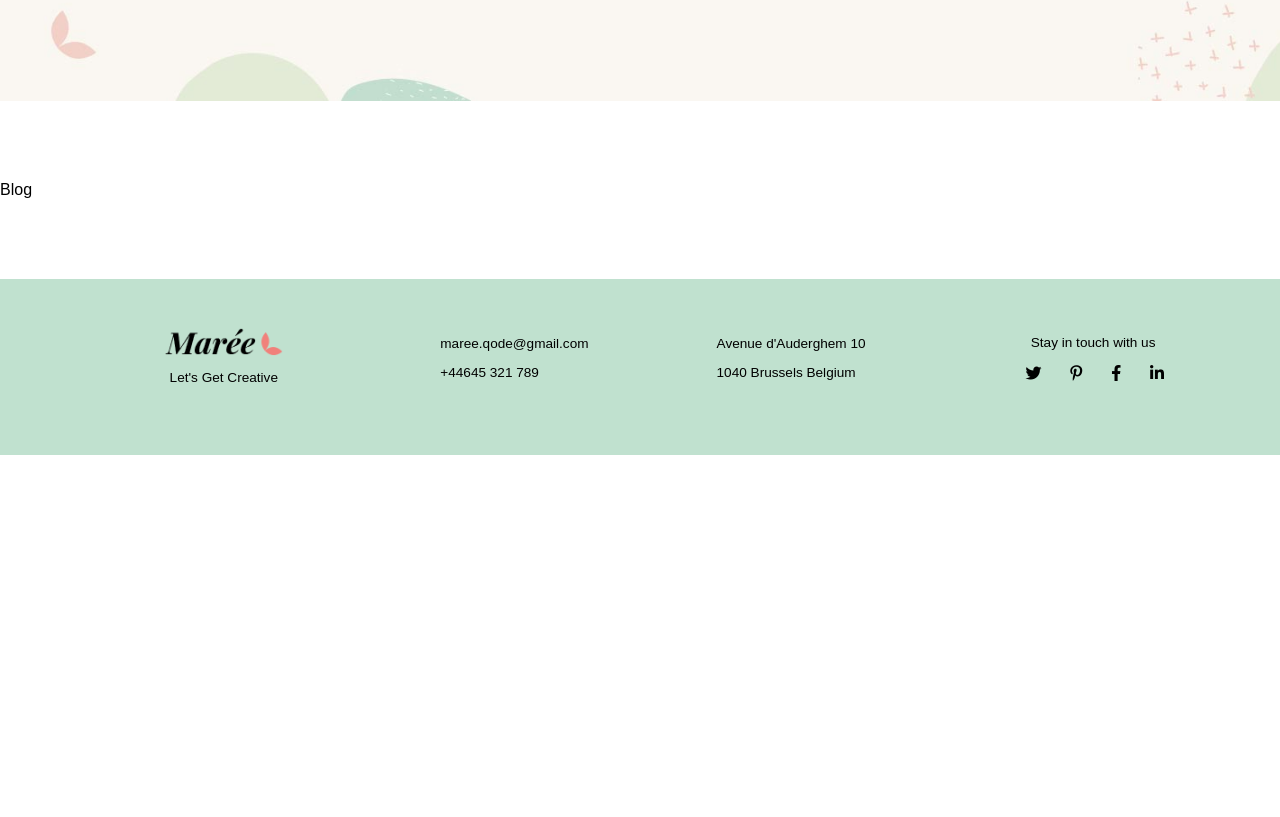
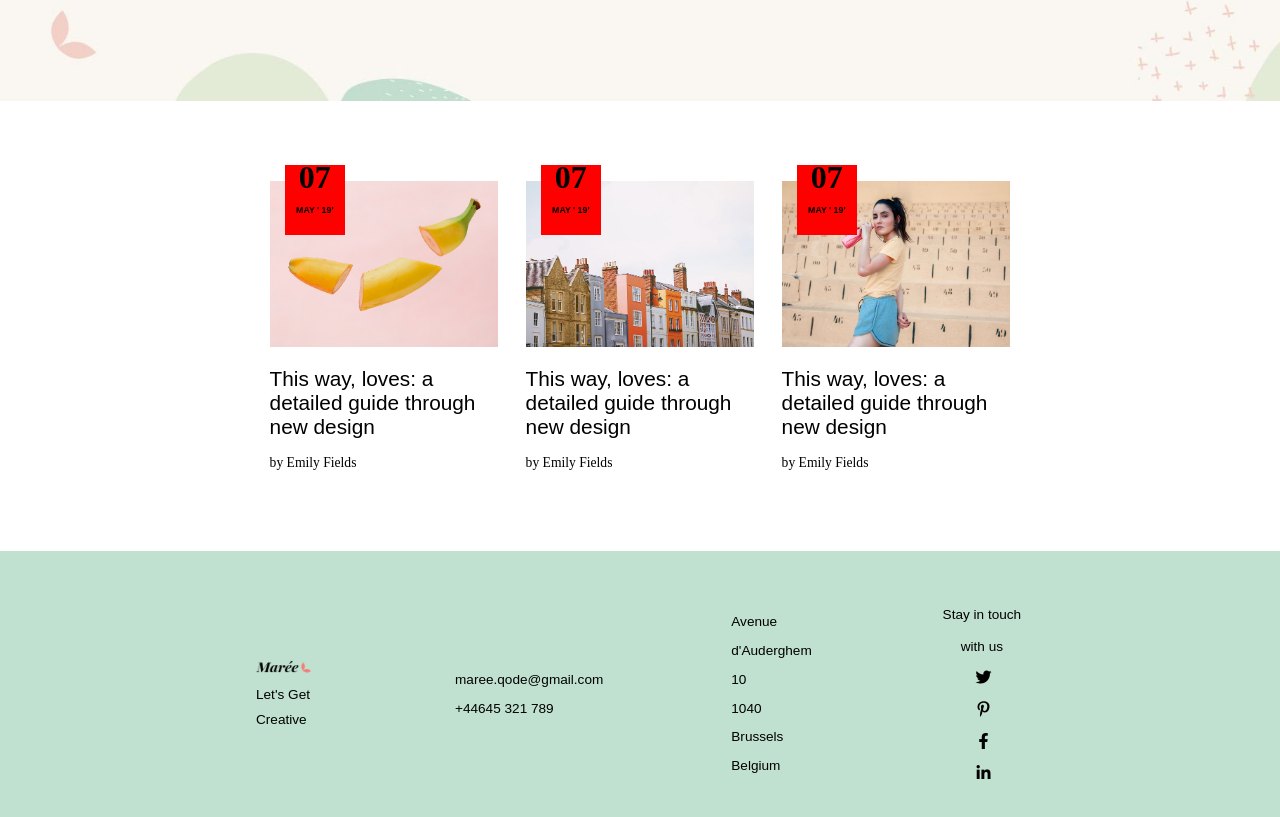
Before and after one commit to StefaniaSgreva/proj-html-vuejs, a Vue app: page / in a window 1280 px wide. Shown: the part 2013-2830 px from the top of the page. Before the commit the page ends 2468 px from the top, so only its background shows below. Built offline with nearby package versions, Linux system fonts and the light colour scheme; a web font is replaced by a local one.

Commit message:
Blog basic layout + footer fixes

```diff
--- a/src/components/AppBlog.vue
+++ b/src/components/AppBlog.vue
@@ -1,6 +1,43 @@
 <template>
-    <section>
-        Blog
+    <section id="blog">
+        <div class="container">
+            <div class="box">
+                <div class="row">
+
+                    <div class="card">
+                        <div class="date">
+                            <div class="day font-italic">07</div>
+                            <div class="year">May ' 19'</div>
+                        </div>
+                        <img src="../assets/images/h-2-blog-img-1.jpg" alt="">
+                        <h3>This way, loves: a detailed guide through new design</h3>
+                        <div class="credits font-italic">by Emily Fields</div>
+                    </div>
+
+                    <div class="card">
+                        <div class="date">
+                            <div class="day font-italic">07</div>
+                            <div class="year">May ' 19'</div>
+                        </div>
+                        <img src="../assets/images/h-2-blog-img-2.jpg" alt="">
+                        <h3>This way, loves: a detailed guide through new design</h3>
+                        <div class="credits font-italic">by Emily Fields</div>
+                    </div>
+
+
+                    <div class="card">
+                        <div class="date">
+                            <div class="day font-italic">07</div>
+                            <div class="year">May ' 19'</div>
+                        </div>
+                        <img src="../assets/images/h-2-blog-img-3.jpg" alt="">
+                        <h3>This way, loves: a detailed guide through new design</h3>
+                        <div class="credits font-italic">by Emily Fields</div>
+                    </div>
+
+                </div>
+            </div>
+        </div>
     </section>
 </template>
 
@@ -11,5 +48,54 @@
 </script>
 
 <style lang="scss" scoped>
+@use '../assets/styles/partials/variables' as *;
+@use '../assets/styles/partials/mixins' as *;
 
+.box{
+    width: 100%;
+
+    .row{
+        width: 100%;
+        @include dflex-center;
+
+        .card{
+                flex-basis: calc(100% / 3);
+                padding: 0 .85rem;
+                position: relative;
+
+                .date{
+                    height: 70px;
+                    width: 60px;
+                    background-color: red;
+                    position: absolute;
+                    top: -1rem;
+                    left: 1.8rem;
+
+                    .day{
+                        font-size: 2rem;
+                        text-align: center;
+                        margin-top: -.35rem;
+                    }
+                    .year{
+                        font-size: .55rem;
+                        font-weight: 700;
+                        text-align: center;
+                        text-transform: uppercase;
+                        padding-top: .55rem;
+                    }
+                }
+
+                h3{
+                    font-weight: 400;
+                    font-size: 1.3rem;
+                    margin: 1rem 0;
+                }
+
+                .credits{
+                    font-size: .85rem;
+                    font-weight: 500;
+                }
+        }
+    }
+}
 </style>
--- a/src/components/AppFooter.vue
+++ b/src/components/AppFooter.vue
@@ -1,7 +1,8 @@
 <template>
     <footer>
+        <div class="container">
             <div class="logo">
-            <img src="../assets/images/logo-sidearea-1-1.png" alt="logo">
+            <img src="../assets/images/logo-sidearea-1.png" alt="logo">
                 <div>Let's Get Creative</div>
             </div>
             <FooterInfos v-for="(menu,index) in footerList" :key="index" :item="menu"/>
@@ -14,6 +15,8 @@
                     <a href="#"><i class="fa-brands fa-linkedin-in"></i></a>
                 </div>
             </div>
+        </div>
+
     </footer>
 </template>
 
@@ -42,18 +45,16 @@ footer{
     padding-bottom: 4rem;
     // position: fixed;
     // bottom: 0;
-    @include dflex-center;
+
+    .container{
+        display: flex;
+        justify-content: flex-start;
+        align-items: center;
         font-size: .85rem;
-    margin: 0 auto;
-
+        // border: 1px solid red;
         .logo{
-        text-align: center;
             line-height: 1.6rem;
-        margin-right: 5rem;
-
-        img{
-            width: 90%;
-        }
+            margin-right: 9rem;
         }
 
         .social-links{
@@ -71,4 +72,7 @@ footer{
             }
         }
     }
+
+
+}
 </style>
```
Lines whose indentation alone changed are shown as unchanged.
